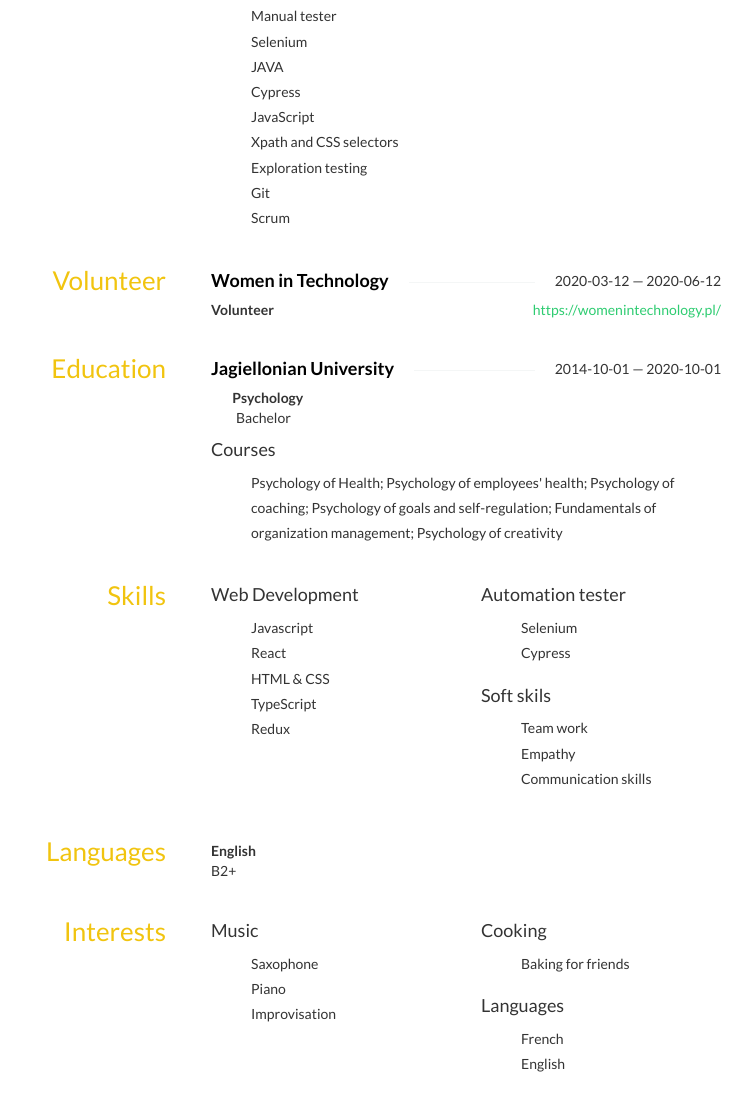
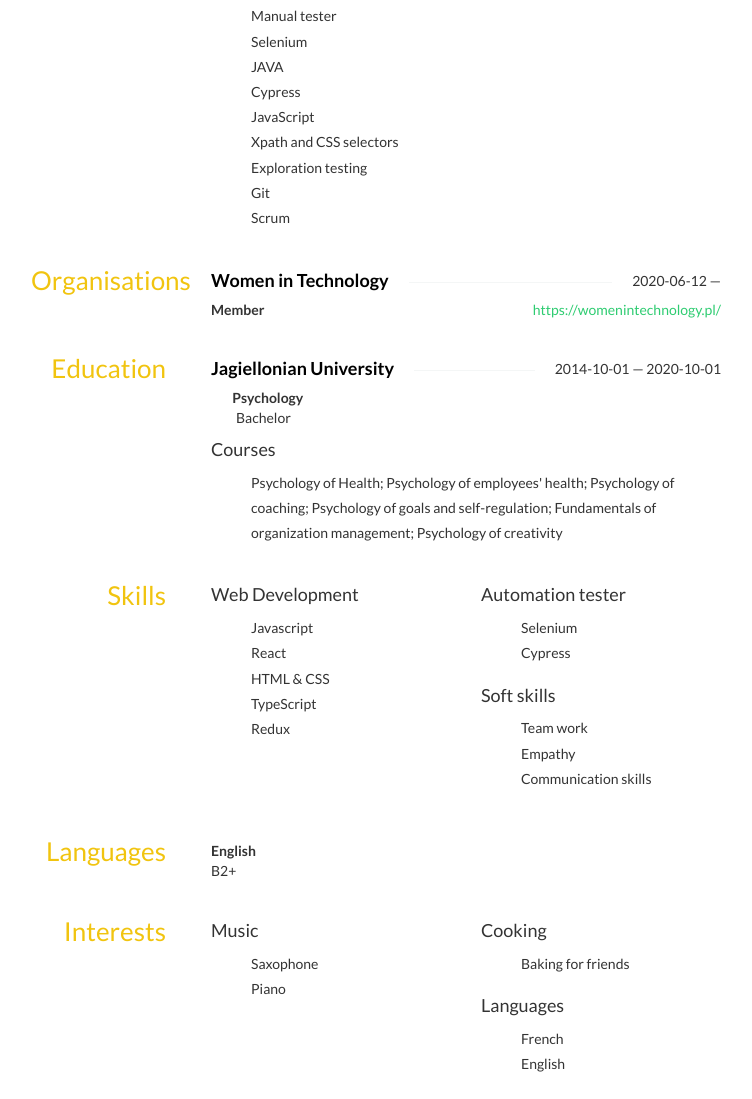
Before and after one commit to biern-j/biern-j.github.io, a plain HTML site: page index.html in a window 1280 px wide. Shown: the part 1509-2608 px from the top of the page, without its empty margins (264-1016 px from the left). Drawn offline with nearby package versions, Linux system fonts and the light colour scheme; some icons are missing.

Commit message:
Update WIT membership

```diff
--- a/index.html
+++ b/index.html
@@ -355,9 +355,9 @@ h4 span:first-child {
 		</div>
     </section>
 
-    <section id="volunteer" class="row">
+	<section id="volunteer" class="row">
             <aside class="col-sm-3">
-                <h3>Volunteer</h3>
+                <h3>Organisations</h3>
             </aside>
             <div class="col-sm-9">
                 <div class="row">
@@ -365,20 +365,19 @@ h4 span:first-child {
                     <h4 class="strike-through">
                         <span>Women in Technology</span>
                         <span class="date">
-                            2020-03-12 — 2020-06-12
+                            2020-06-12 —
                         </span>
                     </h4>
                     <div class="website pull-right">
                         <a href="https://womenintechnology.pl/">https://womenintechnology.pl/</a>
                     </div>
                     <div class="position">
-                        Volunteer
+                        Member
                     </div>
                 </div>
                 </div>
             </div>
         </section>
-
 
 	<section id="education" class="row">
 		<aside class="col-sm-3">
@@ -439,7 +438,7 @@ h4 span:first-child {
 			</div>
 			<div class="col-sm-6">
 				<div class="name">
-					<h4>Soft skils</h4>
+					<h4>Soft skills</h4>
 				</div>
 				<ul class="keywords">
 					<li>Team work</li>
@@ -482,7 +481,6 @@ h4 span:first-child {
 				<ul class="keywords">
 					<li>Saxophone</li>
 					<li>Piano</li>
-					<li>Improvisation</li>
 				</ul>
 			</div>
 			<div class="col-sm-6">
```
